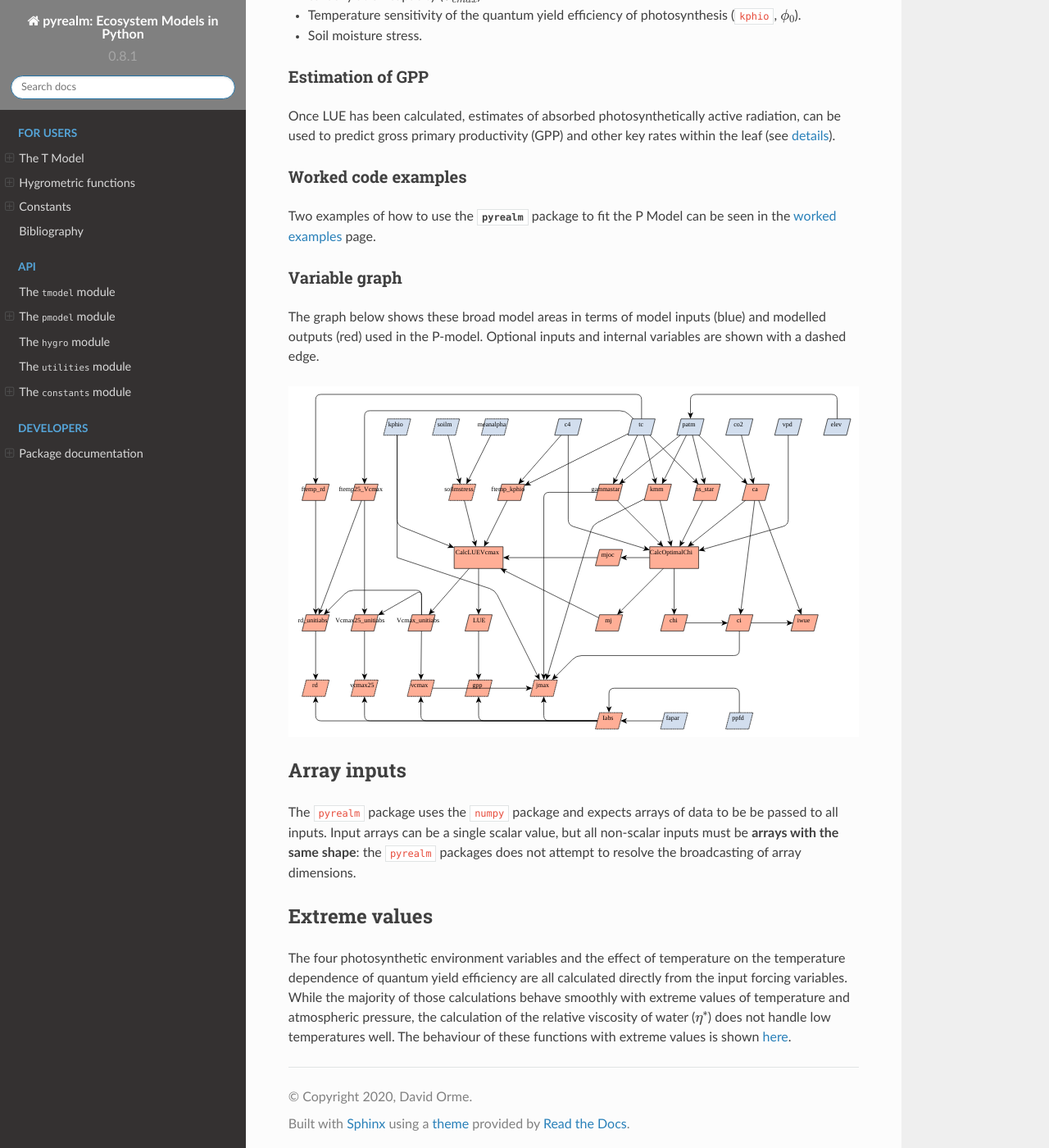
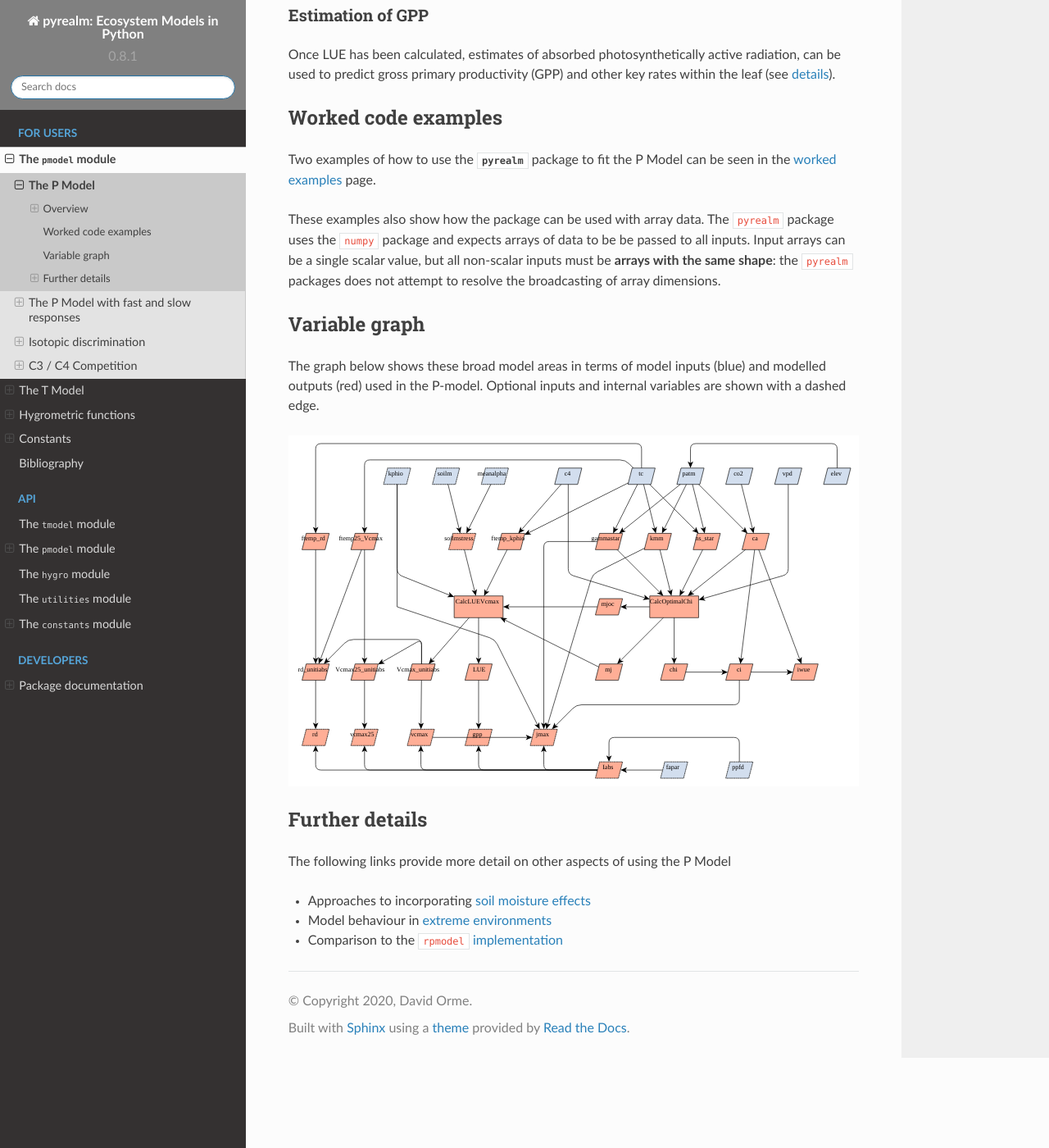
Before and after one commit to ImperialCollegeLondon/pyrealm, a Sphinx documentation site: the page built from docs/source/pmodel/pmodel_details/pmodel_overview.md, in a window 1280 px wide and 1400 px high, scrolled down 1278 px. Shown: the whole window at 82% size. Built offline with Sphinx 7.4.7 and the Read the Docs theme 2.0.0, drawn with Linux system fonts in a browser that asks for light colours; pages that are not in the unit, such as notebooks, are missing from menus; cross-references to code outside the pages are shown as plain code; some of the changed text lies outside the part shown.

Commit message:
More pmodel docs updates

````diff
--- a/docs/source/pmodel/pmodel_details/pmodel_overview.md
+++ b/docs/source/pmodel/pmodel_details/pmodel_overview.md
@@ -18,13 +18,9 @@
 # The P Model
 
 This page provides an overview of the theory of the P Model
-{cite:p}`Prentice:2014bc,Wang:2017go`, and how to use the implementation in the
-`pyrealm` package. The details of calculations and the API for the package code are
-shown in the [module reference documentation](../../api/pmodel_api).
-
-* Approaches to incorporate [soil moisture effects](soil_moisture.md)
-* Model behaviour in [extreme environments](extreme_values.md)
-* Comparison to the [`rpmodel` implementation](rpmodel.md)
+{cite:p}`Prentice:2014bc,Wang:2017go`. The details of calculations and the API for the
+package code are shown in the [module reference documentation](../../api/pmodel_api) and
+a separate page shows [worked examples](worked_examples) of using the code.
 
 ## Overview
 
@@ -36,8 +32,8 @@
 * atmospheric $\ce{CO2}$ concentration (`co2`, ppm), and
 * atmospheric pressure (`patm`, Pa).
 
-From these inputs, the model breaks down into four broad stages, each of which
-is described in more detail in the link for each stage
+From these inputs, the model breaks down into four broad stages, each of which is
+described in more detail in the link for each stage
 
 The main steps are:
 
@@ -54,11 +50,10 @@
 
 ### Calculation of leaf $\ce{CO2}$ variables
 
-The photosynthetic environment is then used to calculate the optimal ratio of
-internal to external CO2 concentration ($chi$), along with $\ce{CO2}$ partial
-pressures and limitation factors (see [details](optimal_chi)).
-
-This step also governs the main differences between C3 and C4 photosynthesis.
+The photosynthetic environment is then used to calculate the optimal ratio of internal
+to external CO2 concentration ($chi$), along with $\ce{CO2}$ partial pressures and
+limitation factors (see [details](optimal_chi)). This step also governs the main
+differences between C3 and C4 photosynthesis.
 
 ### Limitation of light use efficiency (LUE)
 
@@ -75,39 +70,36 @@
 
 ### Estimation of GPP
 
-Once LUE has been calculated, estimates of absorbed photosynthetically active
-radiation, can be used to predict gross primary productivity (GPP) and other key
-rates within the leaf (see [details](estimating-productivity)).
+Once LUE has been calculated, estimates of absorbed photosynthetically active radiation,
+can be used to predict gross primary productivity (GPP) and other key rates within the
+leaf (see [details](estimating-productivity)).
 
-### Worked code examples
+## Worked code examples
 
 Two examples of how to use the {mod}`~pyrealm` package to fit the P Model can be seen in
 the [worked examples](worked_examples) page.
 
-### Variable graph
+These examples also show how the package can be used with array data. The `pyrealm`
+package uses the `numpy` package and expects arrays of data to be be passed to all
+inputs. Input arrays can be a single scalar value, but all non-scalar inputs must be
+**arrays with the same shape**: the `pyrealm` packages does not attempt to resolve the
+broadcasting of array dimensions.
 
-The graph below shows these broad model areas in terms of model inputs (blue)
-and modelled outputs (red) used in the P-model. Optional inputs and internal
-variables are shown with a dashed edge.
+## Variable graph
+
+The graph below shows these broad model areas in terms of model inputs (blue) and
+modelled outputs (red) used in the P-model. Optional inputs and internal variables are
+shown with a dashed edge.
 
 ![pmodel.svg](pmodel.svg)
 
-## Array inputs
+## Further details
 
-The `pyrealm` package uses the `numpy` package and expects arrays of data to be be
-passed to all inputs. Input arrays can be a single scalar value, but all non-scalar
-inputs must be **arrays with the same shape**: the `pyrealm` packages does not attempt
-to resolve the broadcasting of array dimensions.
+The following links provide more detail on other aspects of using the P Model
 
-## Extreme values
-
-The four photosynthetic environment variables and the effect of temperature
-on the temperature dependence of quantum yield efficiency are all calculated
-directly from the input forcing variables. While the majority of those calculations
-behave smoothly with extreme values of temperature and atmospheric pressure,
-the calculation of the relative viscosity of water ($\eta^*$) does not handle
-low temperatures well. The behaviour of these functions with extreme values
-is shown [here](extreme_values).
+* Approaches to incorporating [soil moisture effects](soil_moisture.md)
+* Model behaviour in [extreme environments](extreme_values.md)
+* Comparison to the [`rpmodel` implementation](rpmodel.md)
 
 ```{eval-rst}
 .. toctree::
````
Also changed, not shown: docs/source/pmodel/module_overview.md (added, +45 -0 lines), docs/source/pmodel/pmodel_details/extreme_values.md (+10 -3 lines).
